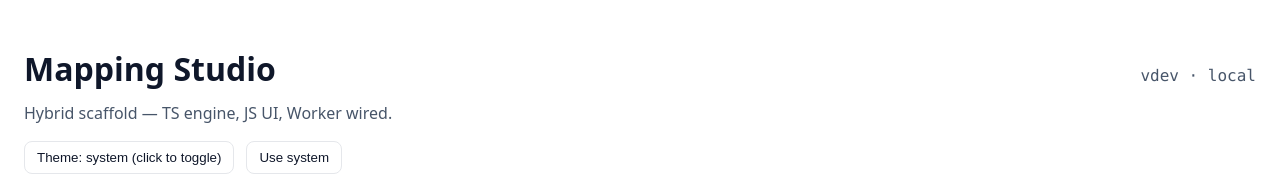
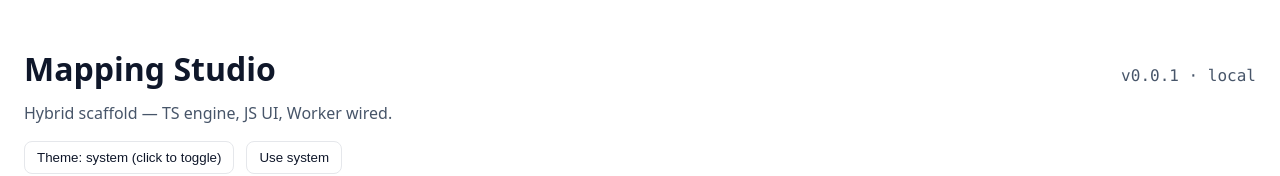
Before and after one commit to israelro-me/mapping-studio, a React (Vite) app: page / in a window 1280 px wide. Shown: the top 176 px of the page. Built offline with nearby package versions, Linux system fonts and the light colour scheme.

Commit message:
Added build number, badges and dark mode.

```diff
--- a/package.json
+++ b/package.json
@@ -16,6 +16,7 @@
         "yaml": "^2.8.1"
     },
     "devDependencies": {
+        "@types/node": "^24.3.0",
         "@types/react": "^18.3.24",
         "@types/react-dom": "^18.3.7",
         "@vitejs/plugin-react": "^5.0.1",
--- /dev/null
+++ b/src/globals.d.ts
@@ -0,0 +1,3 @@
+declare const __APP_VERSION__: string
+declare const __BUILD_TIME__: string
+declare const __GIT_SHA__: string
--- a/vite.config.ts
+++ b/vite.config.ts
@@ -1,7 +1,15 @@
+/// <reference types="node" />
+
 import { defineConfig } from 'vite'
 import react from '@vitejs/plugin-react'
+import pkg from './package.json' with { type: 'json' }
 
 export default defineConfig({
-  base: '/mapping-studio/',
-  plugins: [react()]
+    base: '/mapping-studio/',
+    plugins: [react()],
+    define: {
+        __APP_VERSION__: JSON.stringify(pkg.version),
+        __BUILD_TIME__: JSON.stringify(new Date().toISOString()),
+        __GIT_SHA__: JSON.stringify(process.env.VITE_GIT_SHA || '')
+    }
 })
```
Also changed, not shown: tsconfig.json (+11 -3 lines), 2 other files (tests, documents, lock files or other folders).
